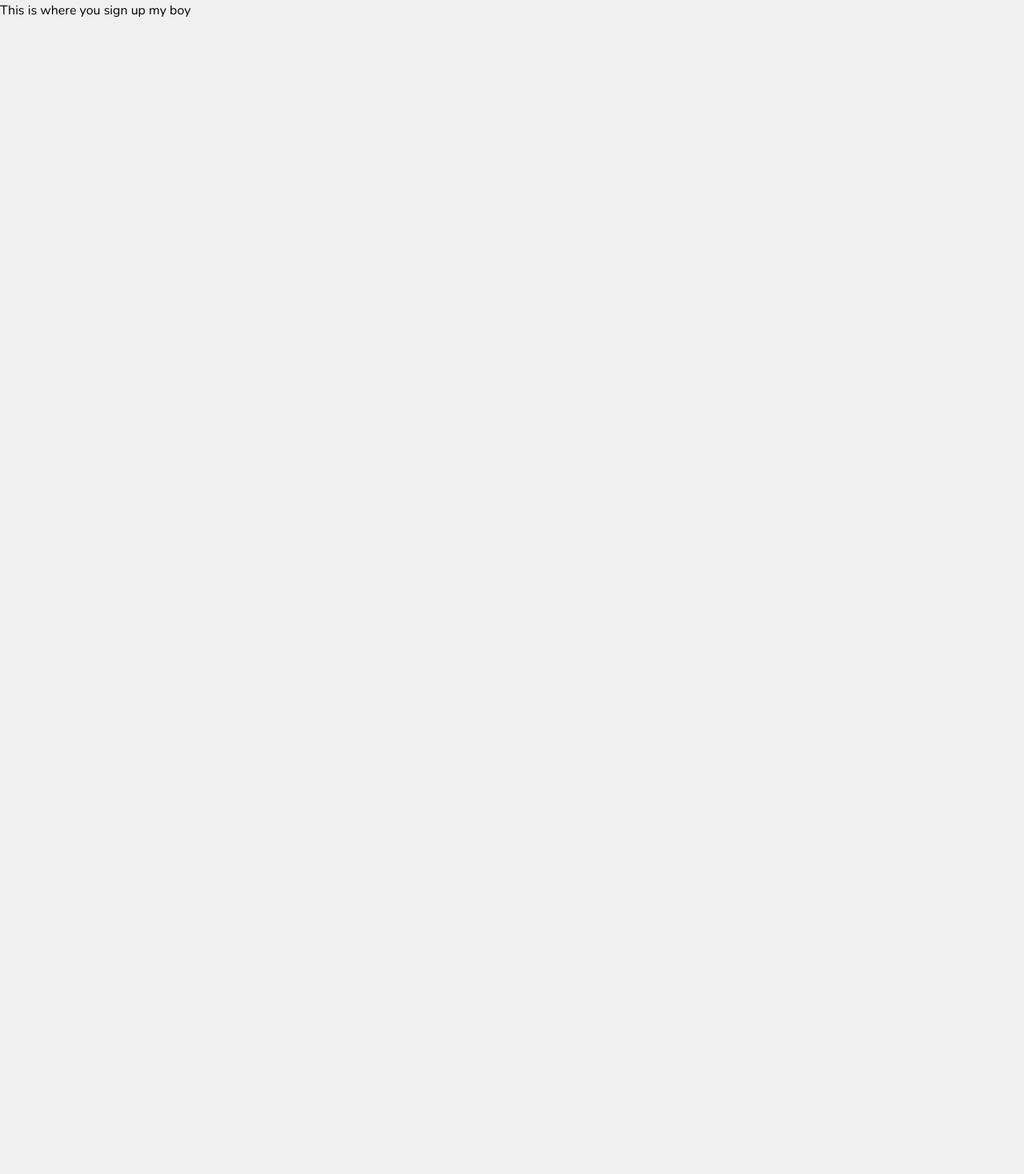
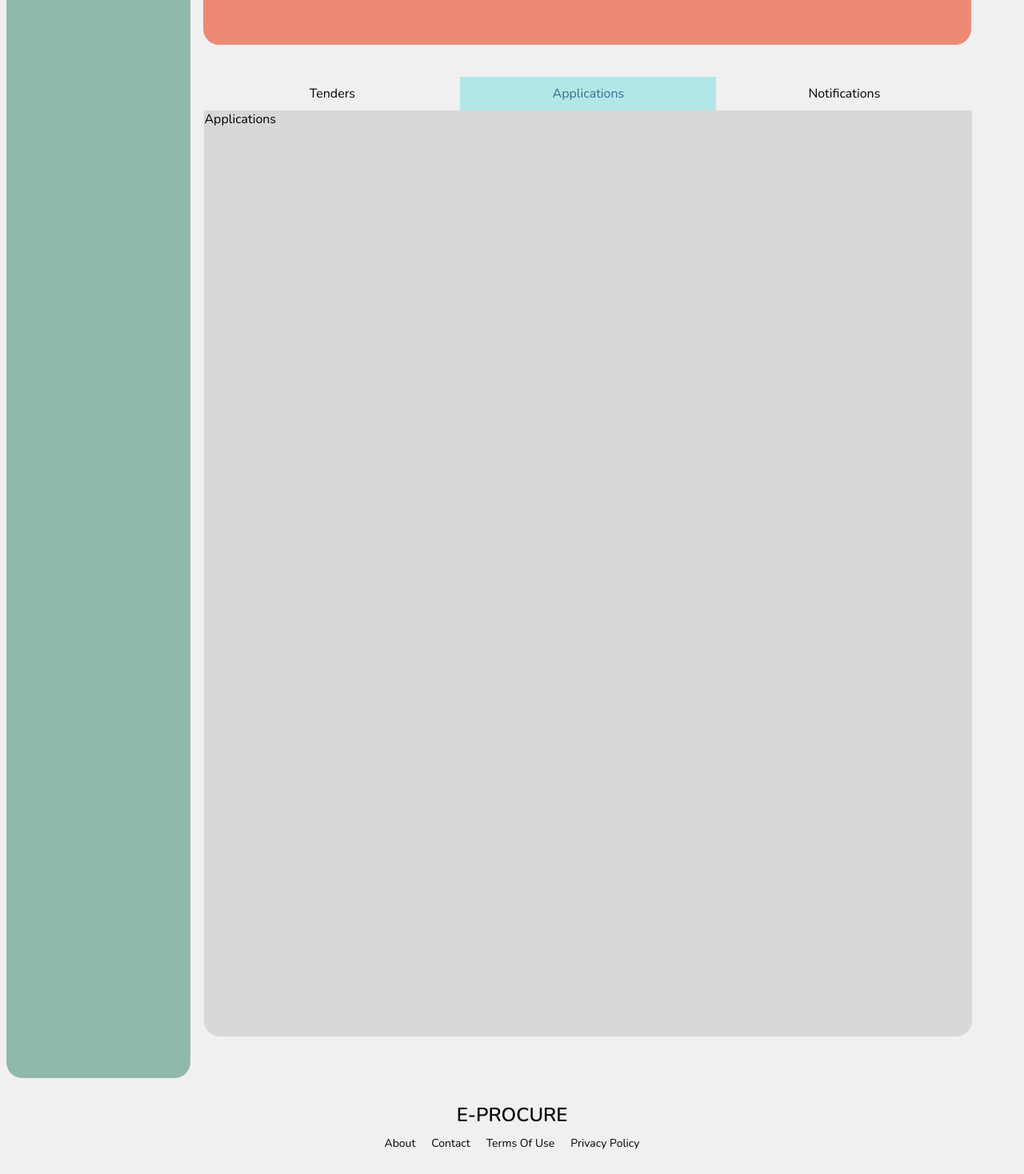
Before and after one commit to GiftSibiya/e-procure, a React (Create React App) app: page /user in a window 1280 px wide. Shown: the part 164-1632 px from the top of the page at 80% size. Before the commit the page ends 800 px from the top, so only its background shows below. Built offline with nearby package versions, Linux system fonts and the light colour scheme.

Commit message:
Tab Views

```diff
--- /dev/null
+++ b/src/Components/Footer/Footer.css
@@ -0,0 +1,29 @@
+@import url("https://fonts.googleapis.com/css2?family=Nunito:wght@400;600;700;800&display=swap");
+* {
+  font-family: "Nunito", sans-serif;
+}
+.footerSection {
+  display: flex;
+  justify-content: center;
+  height: 100px;
+  width: 100%;
+}
+
+.footerCol {
+  display: flex;
+  flex-direction: column;
+  align-items: center;
+}
+.footerCol__logo {
+  margin: 10px 0px;
+  font-size: 1.5rem;
+  font-weight: 600;
+}
+.footerCol__menu {
+  display: flex;
+}
+.footerCol__menu__item {
+  cursor: pointer;
+  margin: 0px 10px;
+  font-size: 14px;
+}
--- a/src/Components/Footer/Footer.jsx
+++ b/src/Components/Footer/Footer.jsx
@@ -1,9 +1,20 @@
 import React from "react";
+import "./Footer.css";
 
 export default function Footer() {
   return (
     <>
-      <div>Footer</div>
+      <section className="footerSection">
+        <div className="footerCol">
+          <div className="footerCol__logo">E-PROCURE</div>
+          <div className="footerCol__menu">
+            <p className="footerCol__menu__item">About</p>
+            <p className="footerCol__menu__item">Contact</p>
+            <p className="footerCol__menu__item">Terms Of Use</p>
+            <p className="footerCol__menu__item">Privacy Policy</p>
+          </div>
+        </div>
+      </section>
     </>
   );
 }
--- /dev/null
+++ b/src/Components/TabView/Applications/Applications.jsx
@@ -0,0 +1,8 @@
+import React from "react";
+import "./Applications.css";
+
+function Applications() {
+  return <div>Applications</div>;
+}
+
+export default Applications;
--- /dev/null
+++ b/src/Components/TabView/Notifications/Notifications.jsx
@@ -0,0 +1,7 @@
+import React from "react";
+
+function Notifications() {
+  return <div>Notifications</div>;
+}
+
+export default Notifications;
--- /dev/null
+++ b/src/Components/TabView/TabView.css
@@ -0,0 +1,20 @@
+.tab-bar {
+  display: flex;
+  width: 75vw;
+  background-color: #f0f0f0;
+}
+
+.tab {
+  flex: 1;
+  padding: 10px;
+  text-align: center;
+  cursor: pointer;
+}
+
+.tab.active {
+  background-color: #b2e7e8;
+  color: #406a8b;
+}
+.tabHeader {
+  width: 75vw;
+}
--- /dev/null
+++ b/src/Components/TabView/TabView.jsx
@@ -0,0 +1,68 @@
+import React, { useState } from "react";
+import "./TabView.css";
+import Tenders from "./Tenders/Tenders";
+import Applications from "./Applications/Applications";
+import Notifications from "./Notifications/Notifications";
+
+const TendersContent = () => (
+  <div className="tabHeader">
+    <Tenders />
+  </div>
+);
+
+const ApplicationsContent = () => (
+  <div className="tabHeader">
+    <Applications />
+  </div>
+);
+
+const NotificationsContent = () => (
+  <div className="tabHeader">
+    <Notifications />
+  </div>
+);
+
+const TabView = () => {
+  const [activeTab, setActiveTab] = useState("Applications");
+
+  const handleTabClick = (tab) => {
+    setActiveTab(tab);
+    // You can add additional logic or state updates based on the selected tab
+  };
+
+  return (
+    <div>
+      <div className="tab-bar">
+        <div
+          className={`tab ${activeTab === "Tenders" ? "active" : "unactive"}`}
+          onClick={() => handleTabClick("Tenders")}
+        >
+          Tenders
+        </div>
+        <div
+          className={`tab ${
+            activeTab === "Applications" ? "active" : "unactive"
+          }`}
+          onClick={() => handleTabClick("Applications")}
+        >
+          Applications
+        </div>
+        <div
+          className={`tab ${
+            activeTab === "Notifications" ? "active" : "unactive"
+          }`}
+          onClick={() => handleTabClick("Notifications")}
+        >
+          Notifications
+        </div>
+      </div>
+      <div className="tab-content">
+        {activeTab === "Applications" && <ApplicationsContent />}
+        {activeTab === "Tenders" && <TendersContent />}
+        {activeTab === "Notifications" && <NotificationsContent />}
+      </div>
+    </div>
+  );
+};
+
+export default TabView;
--- /dev/null
+++ b/src/Components/TabView/Tenders/Tenders.css
@@ -0,0 +1,2 @@
+* {
+}
--- /dev/null
+++ b/src/Components/TabView/Tenders/Tenders.jsx
@@ -0,0 +1,8 @@
+import React from "react";
+import "./Tenders.css";
+
+function Tenders() {
+  return <div>Tenders</div>;
+}
+
+export default Tenders;
--- a/src/Pages/User/UserHome.css
+++ b/src/Pages/User/UserHome.css
@@ -4,7 +4,43 @@
 
 :root {
   --backgroundColor: #f0f0f0;
+  --appGrey: #d8d8d8;
+  --appBlue: #406a8b;
+  --appLightBlue: #b2e7e8;
+  --appGreen: #8fb9aa;
+  --appOrange: #f2d096;
+  --appRed: #ed8975;
+  --app: #ed8975;
+  --appTextWhite: #d5d5d5;
 }
 body {
+  display: flex;
+  width: 100%;
   background-color: var(--backgroundColor);
 }
+aside {
+  display: flex;
+  justify-content: center;
+  margin: 20px 8px;
+  width: 18%;
+  height: 174vh;
+  border-radius: 20px;
+  background-color: var(--appGreen);
+}
+
+.user__info {
+  display: flex;
+  justify-content: center;
+  margin: 20px 8px;
+  border-radius: 20px;
+  width: 75vw;
+  height: 100px;
+  background-color: var(--app);
+}
+.mainSection {
+  margin: 40px 9px;
+  height: 150vh;
+  border-radius: 20px;
+  display: flex;
+  background-color: var(--appGrey);
+}
--- a/src/Pages/User/UserHome.jsx
+++ b/src/Pages/User/UserHome.jsx
@@ -2,20 +2,27 @@ import React from "react";
 import { Link } from "react-router-dom";
 import HeaderComponent from "../../Components/Header/Header";
 import "./UserHome.css";
+import Footer from "../../Components/Footer/Footer";
+import TabView from "../../Components/TabView/TabView";
 
 export default function UserHome() {
   return (
     <>
+      <header>
+        <HeaderComponent />
+      </header>
       <body>
-        <HeaderComponent />
-        <div className="NavItems">
-          <Link to="/">Intro</Link> <br />
-          <Link to="/user">User Home</Link>
-          <br />
-          <Link to="/admin">Admin Panel</Link>
-        </div>
-        <div>This is where you sign up my boy</div>
+        <aside>Aside</aside>
+        <main>
+          <section className="user__info">Hello Khanyi</section>
+          <section className="mainSection">
+            <TabView />
+          </section>
+        </main>
       </body>
+      <footer>
+        <Footer />
+      </footer>
     </>
   );
 }
```
Also changed, not shown: src/Components/TabView/Applications/Applications.css (added), src/Components/TabView/Notifications/Notifications.css (added).
